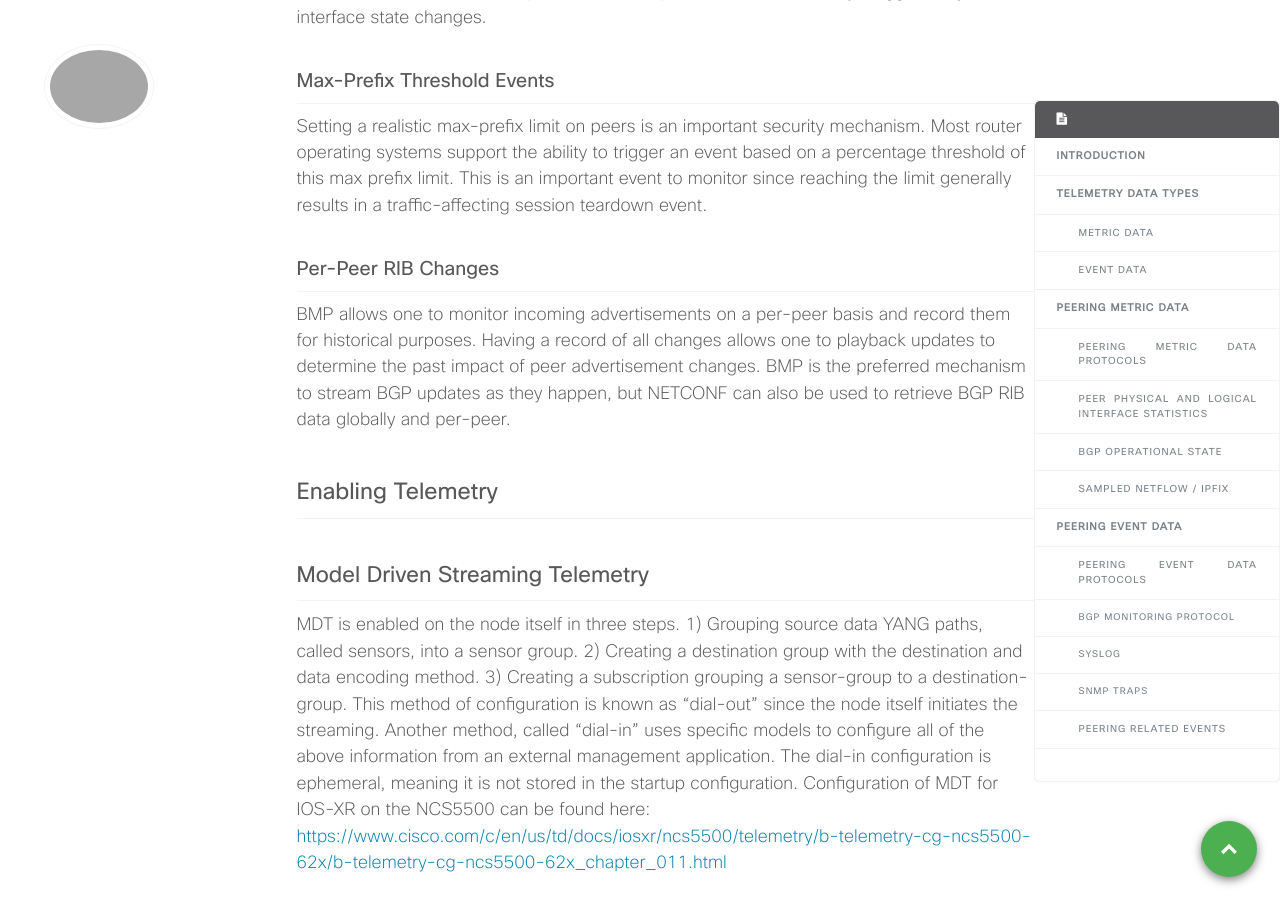
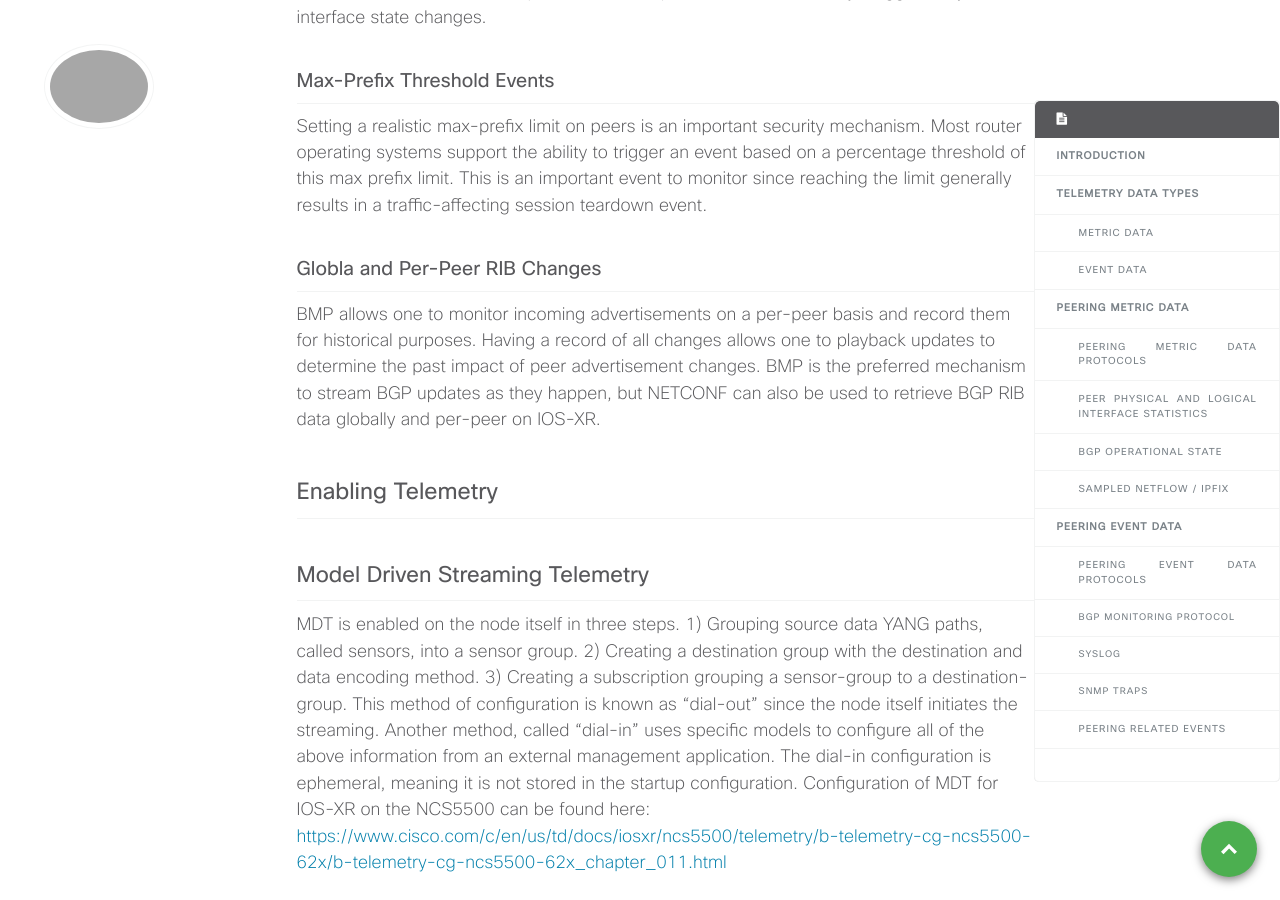
Before and after one commit to xrdocs/design, a Jekyll site: the page built from _blogs/2017-09-21-peering-telemetry.md, in a window 1280 px wide and 900 px high, scrolled down 4729 px. Built offline with Jekyll 4.4.1, drawn with Linux system fonts in a browser that asks for light colours; comment, search, counter and statistics services are not loaded; some of the changed text lies outside the part shown.

Commit message:
formatting

````diff
--- a/_blogs/2017-09-21-peering-telemetry.md
+++ b/_blogs/2017-09-21-peering-telemetry.md
@@ -101,9 +101,9 @@ Monitoring peer session state can be critical for detecting transient outages, t
 
 Setting a realistic max-prefix limit on peers is an important security mechanism. Most router operating systems support the ability to trigger an event based on a percentage threshold of this max prefix limit. This is an important event to monitor since reaching the limit generally results in a traffic-affecting session teardown event.
 
-### Per-Peer RIB Changes
+### Globla and Per-Peer RIB Changes
 
-BMP allows one to monitor incoming advertisements on a per-peer basis and record them for historical purposes. Having a record of all changes allows one to playback updates to determine the past impact of peer advertisement changes. BMP is the preferred mechanism to stream BGP updates as they happen, but NETCONF can also be used to retrieve BGP RIB data globally and per-peer.
+BMP allows one to monitor incoming advertisements on a per-peer basis and record them for historical purposes. Having a record of all changes allows one to playback updates to determine the past impact of peer advertisement changes. BMP is the preferred mechanism to stream BGP updates as they happen, but NETCONF can also be used to retrieve BGP RIB data globally and per-peer on IOS-XR.
 
 Enabling Telemetry
 ===================
@@ -601,7 +601,7 @@ IOS-XR native models do not have a BGP specific RIB, but a protocol of 'bgp' can
 </rpc>
 ```
 
-**The following native XR NETCONF RPC retrieves a list of BGP prefixes in its global (vrf default) IPv4 RIB, with only the prefix,prefix-length, source (route-path), and active attributes. Replacing &lt;active/&gt; with &lt;active&gt;true&lt;/active&gt; would only return active prefixes, removing the prefix,prefix-length-xr, and active leaf attributes under route will return all attributes for each route**
+The following native XR NETCONF RPC retrieves a list of BGP prefixes in its global (vrf default) IPv4 RIB, with only the prefix,prefix-length, source (route-path), and active attributes. Replacing &lt;active/&gt; with &lt;active&gt;true&lt;/active&gt; would only return active prefixes, removing the prefix,prefix-length-xr, and active leaf attributes under route will return all attributes for each route{: .notice--warning}
 
 ```
 <rpc message-id="101" xmlns="urn:ietf:params:xml:ns:netconf:base:1.0">
````
